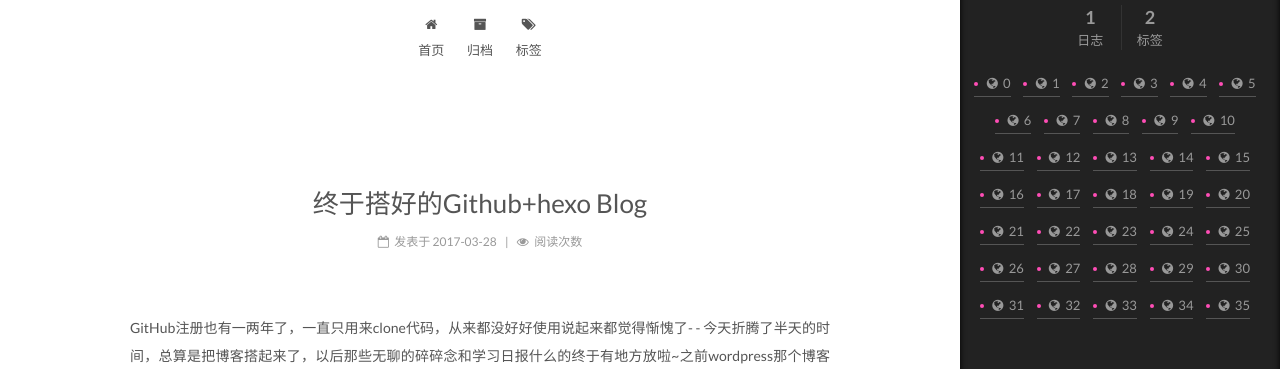
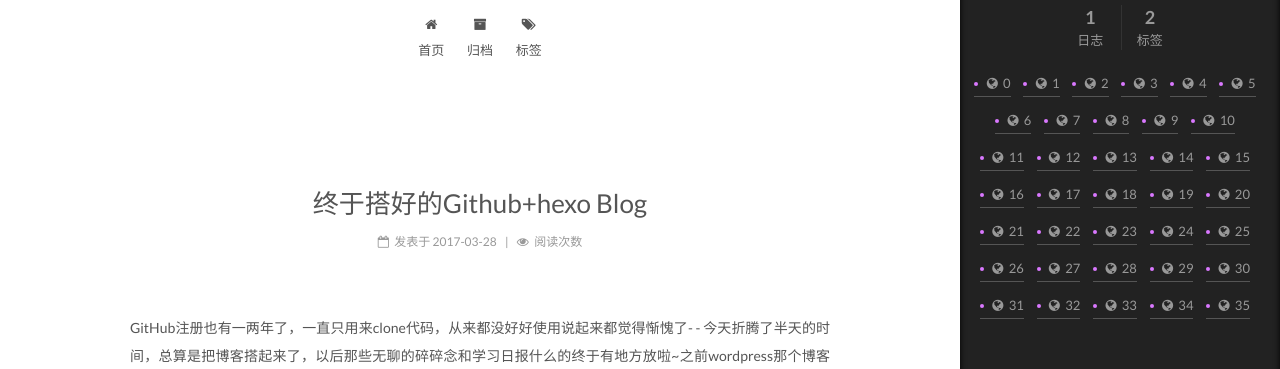
Before and after one commit to ChenYuPiao/ChenYuPiao.github.io, a plain HTML site: page index.html in a window 1280 px wide. Both pictures are taken after a click on the element 1238 px from the left and 743 px from the top of the page. Shown: the part 153-522 px from the top of the page. Drawn offline with Linux system fonts and the light colour scheme; a script that the page names is missing.

Commit message:
Site updated: 2017-03-29 15:10:07

```diff
--- a/css/main.css
+++ b/css/main.css
@@ -1684,7 +1684,7 @@ pre .javascript .function {
   width: 4px;
   height: 4px;
   border-radius: 50%;
-  background: #ff4db6;
+  background: #da78ff;
 }
 .links-of-blogroll {
   font-size: 13px;
```
